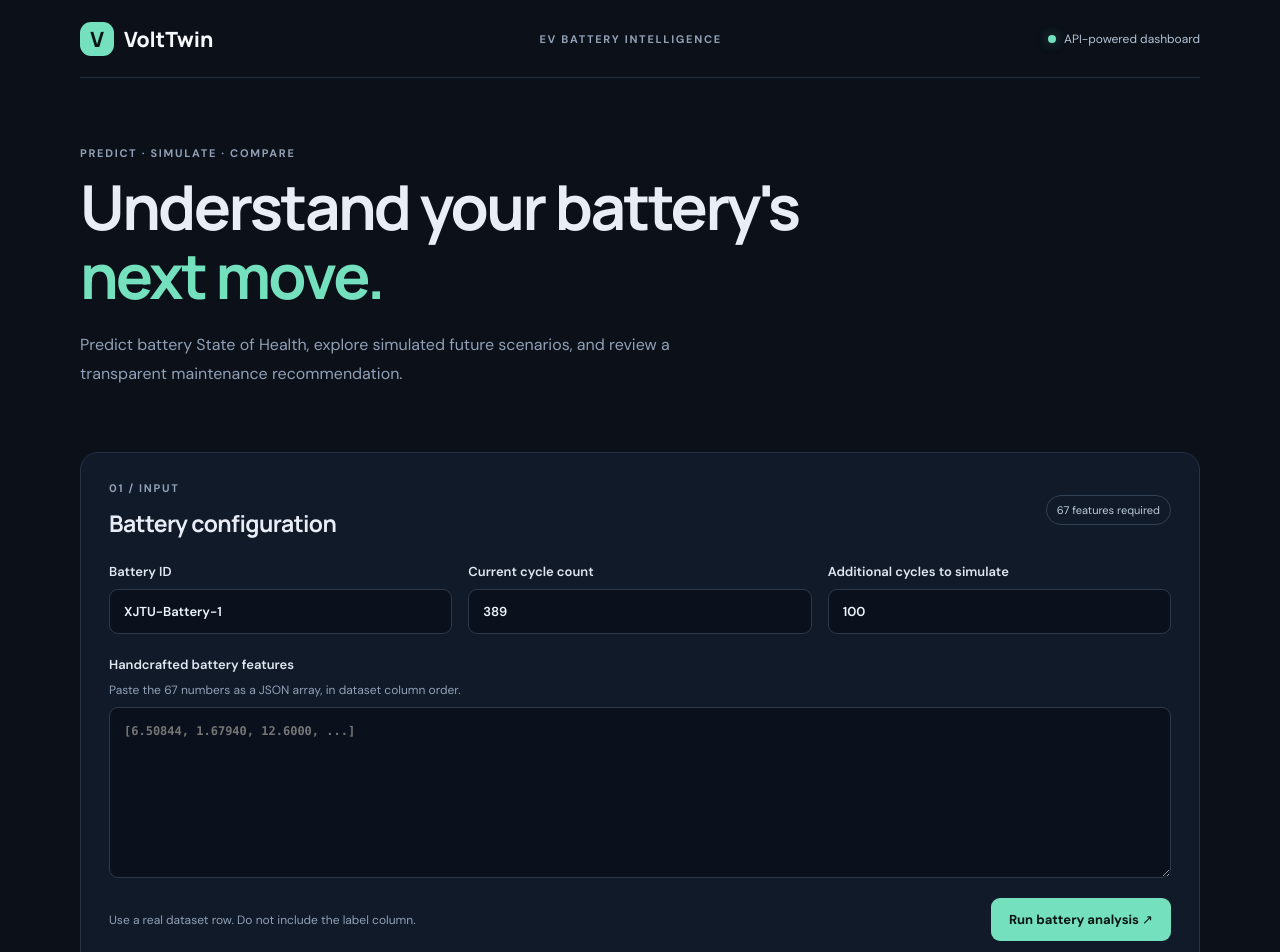
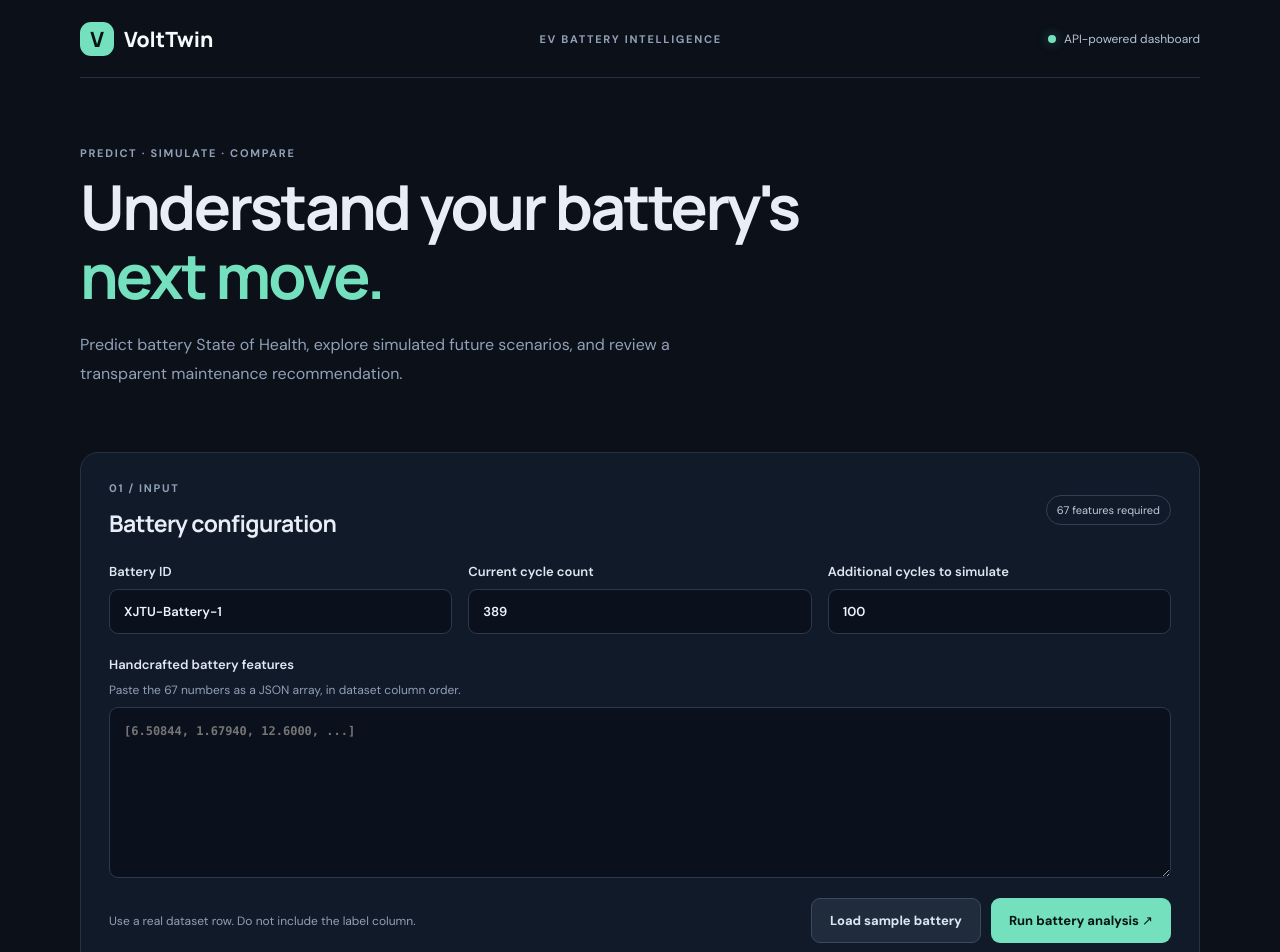
Before and after one commit to PriyankaR1712/VoltTwin, a React (Vite) app in the folder frontend/: page / in a window 1280 px wide. Shown: the top 952 px of the page. Built offline with nearby package versions, Linux system fonts and the light colour scheme.

Commit message:
Add one-click sample battery loading

```diff
--- a/frontend/src/App.css
+++ b/frontend/src/App.css
@@ -477,3 +477,30 @@ button:disabled {
     flex-direction: column;
   }
 }
+
+.form-actions {
+  display: flex;
+  flex-wrap: wrap;
+  gap: 10px;
+}
+
+.secondary-button {
+  color: #dce7f4;
+  background: #202c3b;
+  border: 1px solid #3a4b60;
+}
+
+.secondary-button:hover:not(:disabled) {
+  background: #29384a;
+}
+
+@media (max-width: 760px) {
+  .form-actions {
+    width: 100%;
+    flex-direction: column;
+  }
+
+  .form-actions button {
+    width: 100%;
+  }
+}
--- a/frontend/src/App.tsx
+++ b/frontend/src/App.tsx
@@ -3,6 +3,7 @@ import { useState } from 'react'
 import './App.css'
 
 const API_BASE = 'http://127.0.0.1:8000'
+const SAMPLE_FEATURES_URL = '/sample_request.json'
 
 type Scenario = {
   scenario: string
@@ -43,6 +44,37 @@ function App() {
   const [result, setResult] = useState<SimulationResult | null>(null)
   const [error, setError] = useState('')
   const [loading, setLoading] = useState(false)
+
+async function loadSampleBattery() {
+  setError('')
+
+  try {
+    const response = await fetch(SAMPLE_FEATURES_URL)
+
+    if (!response.ok) {
+      throw new Error('Could not load the sample battery file.')
+    }
+
+    const sample = await response.json()
+
+    if (!Array.isArray(sample.features) || sample.features.length !== 67) {
+      throw new Error('The sample file must contain exactly 67 features.')
+    }
+
+    setFeaturesText(JSON.stringify(sample.features, null, 2))
+    setBatteryId('XJTU-Battery-1')
+    setCycleCount('389')
+    setAdditionalCycles('100')
+    setResult(null)
+  } catch (err) {
+    setError(
+      err instanceof Error
+        ? err.message
+        : 'Unable to load the sample battery.',
+    )
+  }
+}
+
 
   async function runSimulation() {
     setError('')
@@ -197,13 +229,25 @@ function App() {
           />
         </label>
 
+
         <div className="form-footer">
           <p>Use a real dataset row. Do not include the label column.</p>
-          <button onClick={runSimulation} disabled={loading}>
-            {loading ? 'Running analysis…' : 'Run battery analysis'}
-            {!loading && <span aria-hidden="true"> ↗</span>}
-          </button>
+          <div className="form-actions">
+            <button
+              type="button"
+              className="secondary-button"
+              onClick={loadSampleBattery}
+              disabled={loading}
+            >
+              Load sample battery
+            </button>
+            <button onClick={runSimulation} disabled={loading}>
+              {loading ? 'Running analysis…' : 'Run battery analysis'}
+              {!loading && <span aria-hidden="true"> ↗</span>}
+            </button>
+          </div>
         </div>
+
 
         {error && <div className="error-message" role="alert">{error}</div>}
       </section>
```
